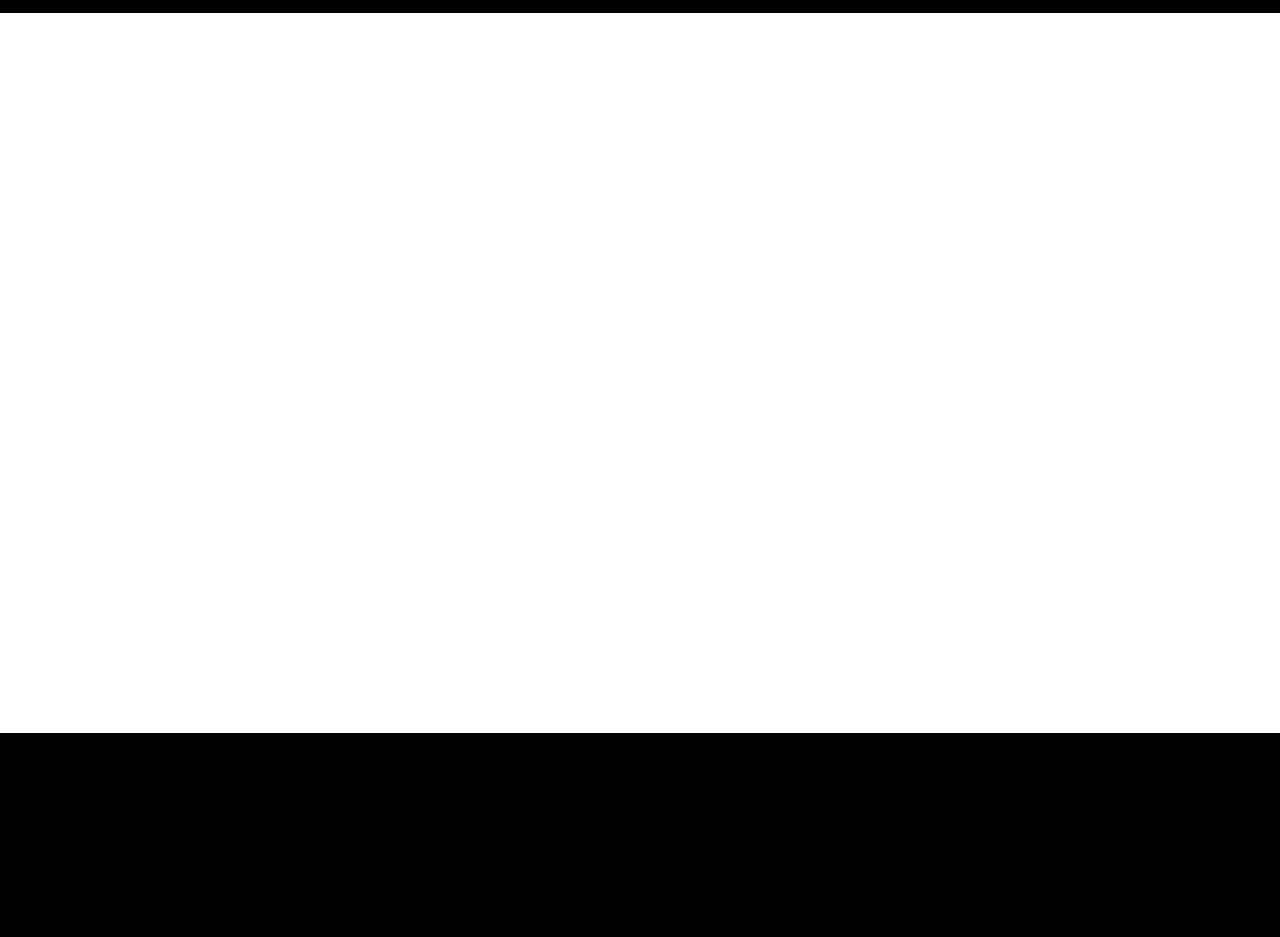
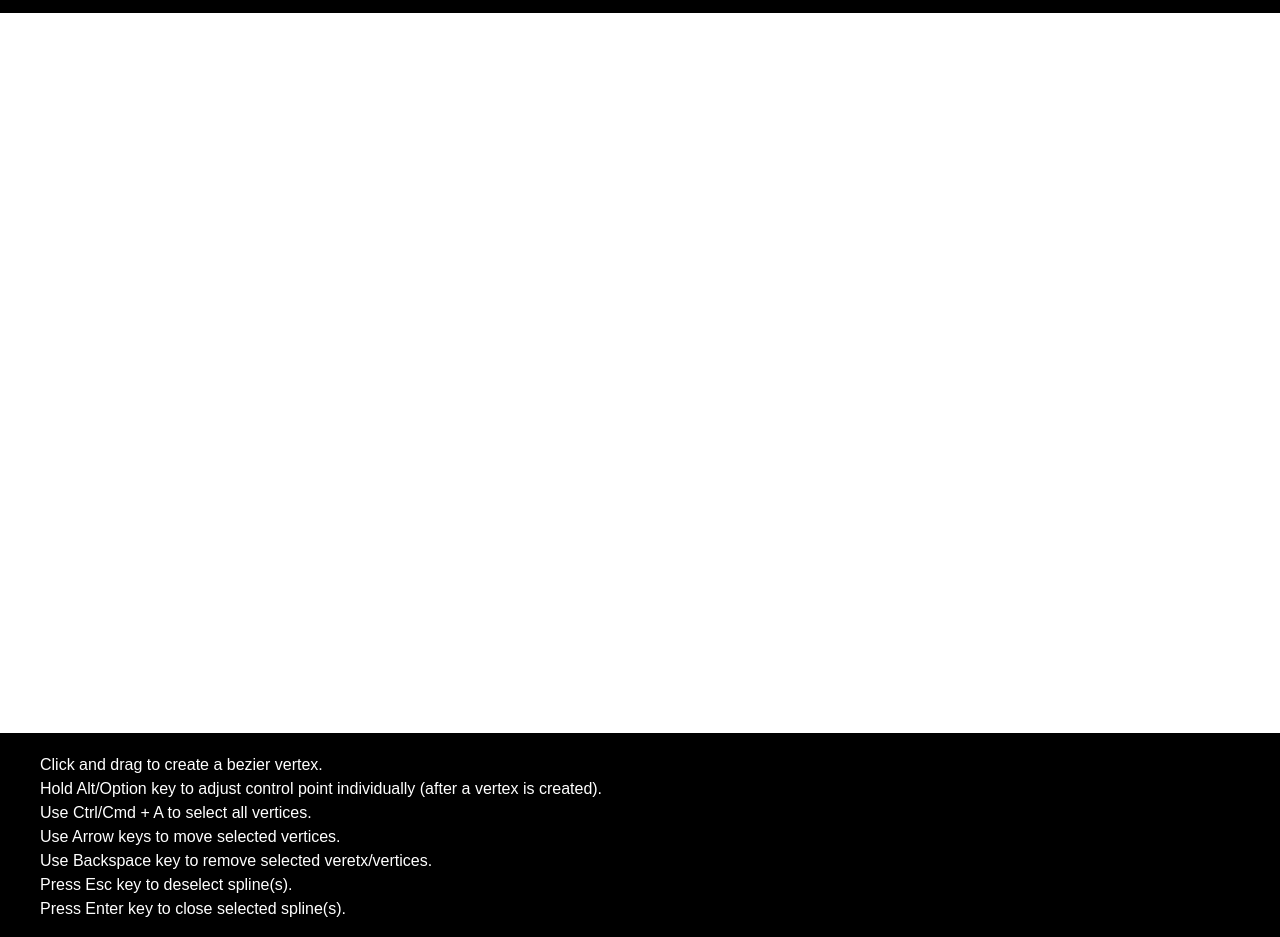
Before and after one commit to jackbdu/computer-graphics, a plain HTML site: page hw9/index.html in a window 1280 px wide. Shown: the part 101-1038 px from the top of the page. Before the commit the page ends 838 px from the top, so only its background shows below. Drawn offline with Linux system fonts and the light colour scheme.

Commit message:
add instructions

```diff
--- a/hw9/index.html
+++ b/hw9/index.html
@@ -5,6 +5,18 @@
       body {
         background-color: #000;
         margin: 0;
+      }
+      aside {
+        color: #fff;
+      }
+      aside ul {
+        max-width: 1280px;
+        text-align: left;
+        line-height: 1.5em;
+      }
+      aside li {
+        font-family: arial, sans-serif;
+        list-style-type: none;
       }
     </style>
   </head>
@@ -17,6 +29,17 @@
       <main>
         <canvas width="1280" height="720"></canvas>
       </main>
+      <aside>
+        <ul>
+          <li>Click and drag to create a bezier vertex.</li>
+          <li>Hold Alt/Option key to adjust control point individually (after a vertex is created).</li>
+          <li>Use Ctrl/Cmd + A to select all vertices.</li>
+          <li>Use Arrow keys to move selected vertices.</li>
+          <li>Use Backspace key to remove selected veretx/vertices.</li>
+          <li>Press Esc key to deselect spline(s).</li>
+          <li>Press Enter key to close selected spline(s).</li>
+        </ul>
+      </aside>
     </center>
     <script>
       const MIN_GRAB_DIST = 16;
@@ -505,6 +528,7 @@
             break;
           case "KeyA":
             if (modifierKeyIsPressed) {
+              event.preventDefault();
               activeSplines = [...splines];
               activeSplines.forEach((spline) => spline.activateAllVertices());
               mode = "creatingSpline";
```
